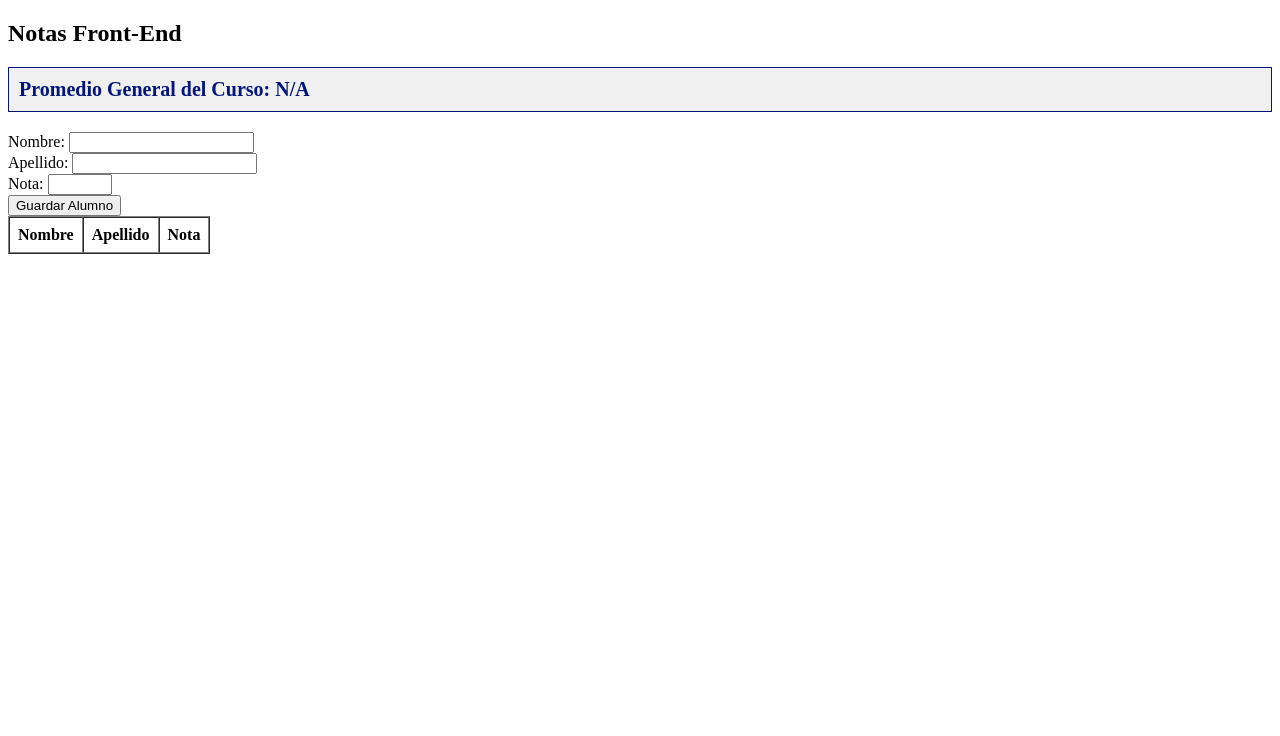
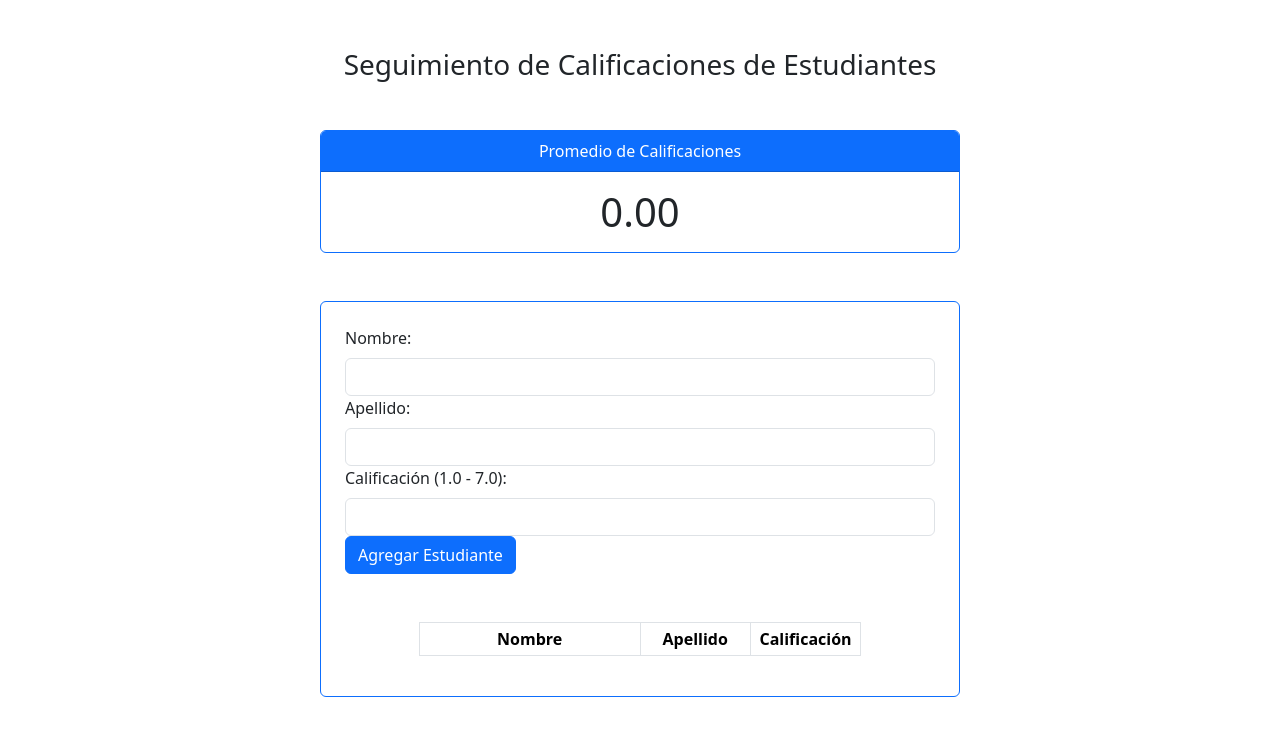
Before and after one commit to mom-Pauli-dv/ev_dos_frontend, a plain HTML site: page index.html in a window 1280 px wide. Drawn offline with nearby package versions, Linux system fonts and the light colour scheme.

Commit message:
hemos creado un archivo css

```diff
--- a/index.html
+++ b/index.html
@@ -3,53 +3,58 @@
 <head>
     <meta charset="UTF-8">
     <meta name="viewport" content="width=device-width, initial-scale=1.0">
-    <title>Notas del Curso</title>
-    <style>
-        #average {
-            margin: 16px 0;
-            padding: 10px;
-            background-color: #f0f0f0;
-            border: 1px solid #04167c;
-            font-size: 20px;
-            font-weight: bold;
-            margin-bottom: 20px;
-            color: #04167c
-
-
-        }
-    </style>
+    <title>Calcular promedio</title>
+    <link href="https://cdn.jsdelivr.net/npm/bootstrap@5.3.6/dist/css/bootstrap.min.css" rel="stylesheet" integrity="sha384-4Q6Gf2aSP4eDXB8Miphtr37CMZZQ5oXLH2yaXMJ2w8e2ZtHTl7GptT4jmndRuHDT" crossorigin="anonymous">
+    <link rel="stylesheet" href="styles.css">
+    <link rel="icon" type="image/x-icon" href="/img/calculator_732398.png">
 </head>
 <body>
-    <h2>Notas Front-End</h2>
-    <div id="average">Promedio General del Curso: N/A</div>
+    <div class="text-center mt-5">
+        <h3 class="mb-5">Seguimiento de Calificaciones de Estudiantes</h3>
+        <div class="card promedio-card mx-auto border-primary w-50">
+            <div class="card-header bg-primary text-white promedio-header">
+                Promedio de Calificaciones
+            </div>
+            <div class="card-body text-center promedio-body display-6" id="average">
+                0.00
+            </div>
+        </div>
+    </div>
+
+    <div class="container form-container mt-5 p-4 border border-primary rounded bg-white w-50">
         <form id="studentForm">
-    <div>
-        <label for="name"> Nombre: </label>
-        <input type="text" id="name" required>
+    <div class="form-group">
+        <label for="name" class="form-label">Nombre:</label>
+        <input type="text" class="form-control" id="name" required>
+        <span id="name-error" class="error-message"></span>
     </div>
-    <div>
-        <label for="lastName">Apellido: </label>
-        <input type="text" id="lastName" required>
+    <div class="form-group">
+        <label for="lastName" class="form-label">Apellido:</label>
+        <input type="text" class="form-control" id="lastName" required>
+        <span id="lastName-error" class="error-message"></span>
     </div>
-    <div>
-        <label for="grade">Nota: </label>
-        <input type="number" id="grade" step="0.1" min="1" max="7" required>
+    <div class="form-group">
+        <label for="grade" class="form-label">Calificación (1.0 - 7.0):</label>
+        <input type="number" class="form-control" id="grade" step="0.1" min="1.0" max="7.0">
+        <span id="grade-error" class="error-message"></span>
     </div>
-    <button type="submit">Guardar Alumno</button>
+    <button type="submit" class="btn btn-primary mx-auto">Agregar Estudiante</button>
     </form>
-<table id="studentsTable" border ="1" cellpadding="8" cellspacing="0">
+
+    <div class="responsive-table-container">
+        <table class="table table-bordered table-striped table-hover table-sm text-center mx-auto mt-5 w-75" id="studentsTable">
             <thead>
                 <tr>
-    <th>Nombre </th>
-    <th>Apellido</th>
-    <th>Nota</th>
+                    <th class="w-50">Nombre</th>
+                    <th class="w-25">Apellido</th>
+                    <th class="w-25">Calificación</th>
                 </tr>
             </thead>
             <tbody>
-    <!--Datos de las filas de cada alumno-->
             </tbody>
         </table>
+    </div>
 
-    <script src="script.js"></script>
+    <script src="./script.js"></script>
 </body>
 </html>
```
Also changed, not shown: style.css (added). Lines whose indentation alone changed are shown as unchanged.
